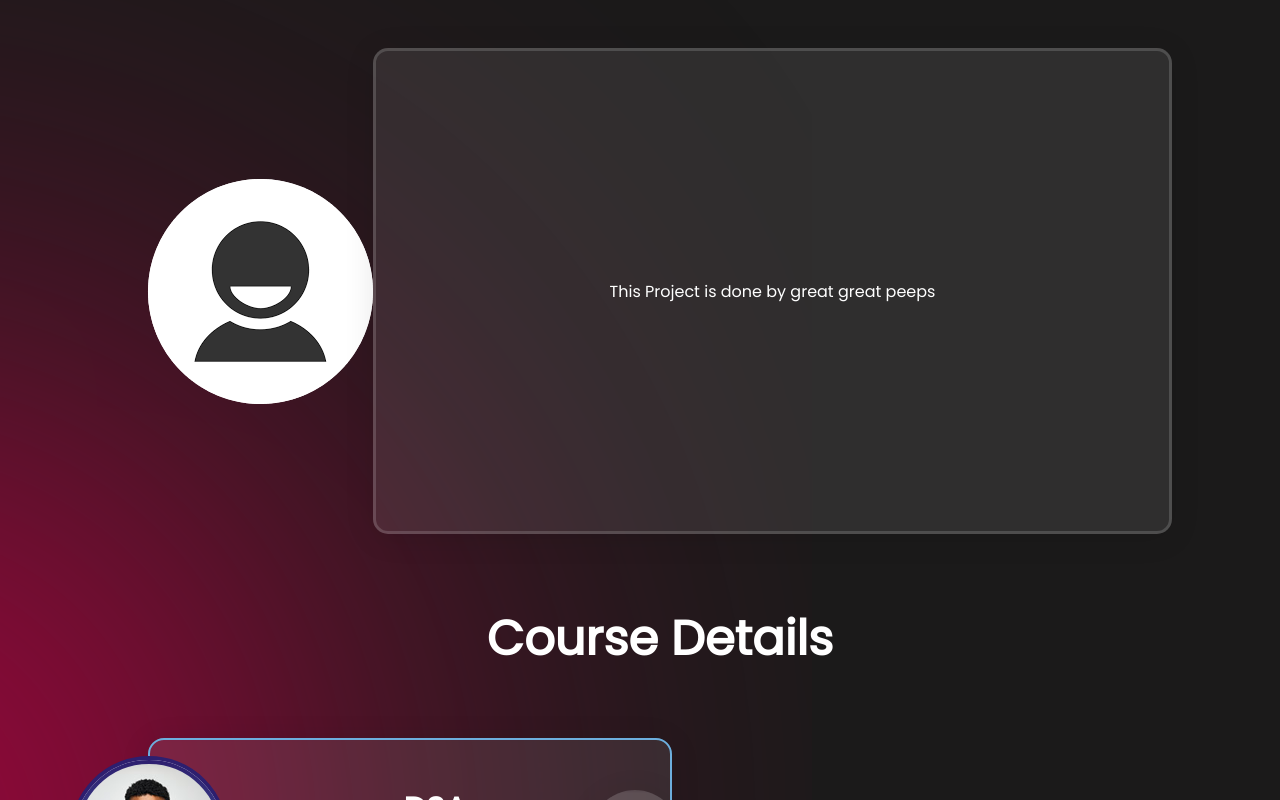
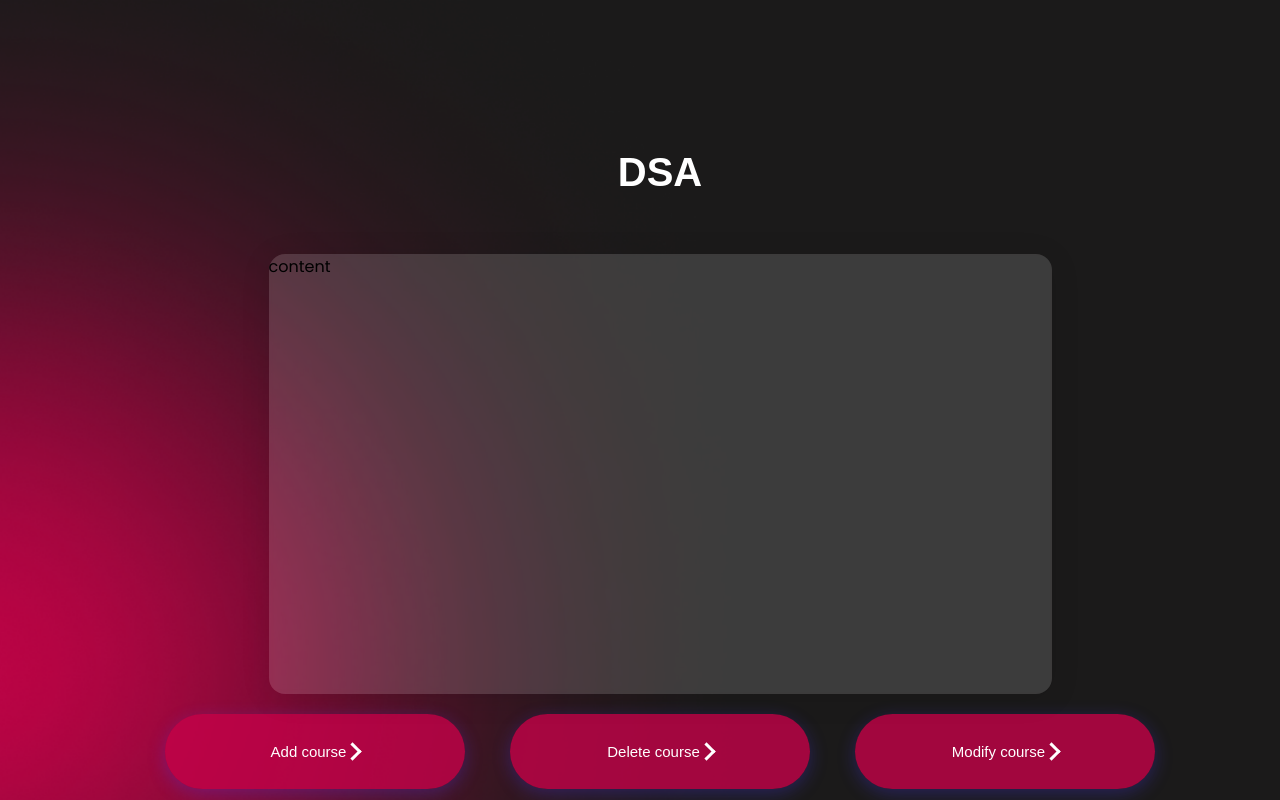
Before and after one commit to Pranjal-231003/Course_Reg_And_Time_table_Gen, a React (Create React App) app in the folder isdl/: page / in a window 1280 px wide. Shown: the part 240-1040 px from the top of the page. Built offline with nearby package versions, Linux system fonts and the light colour scheme.

Commit message:
added admin page

```diff
--- a/isdl/src/App.js
+++ b/isdl/src/App.js
@@ -1,12 +1,14 @@
 import React from 'react';
 import StudentDetails from './Pages/StudentDetails/StudentDetails';
 import LandingPage from "./Pages/LandingPage/LandingPage";
+import AdminPage from "./Pages/AdminPage/AdminPage"
 function App()
 {
   return (
 <>
-<StudentDetails />
+{/* <StudentDetails /> */}
 {/* <LandingPage/> */}
+<AdminPage/>
 </>
   );
 }
--- /dev/null
+++ b/isdl/src/Pages/AdminPage/AdminPage.js
@@ -0,0 +1,36 @@
+import React from 'react';
+import apcss from './AdminPage.module.css'
+//import logo_lnm from '../src/images/logo_lnm.png';
+// import CourseCard from '../../components/CourseCard/CourseCard';
+// import course from '../../Data/CourseDetails';
+function App()
+{
+  return (
+<>
+  <div className={apcss.main}>
+
+      <div className={apcss.lnmlogo}></div>
+
+
+   <div> <h1 className={apcss.admin}>Admin</h1> </div>
+   <div> <h2 className={apcss.dsa}>DSA</h2></div>
+
+    <div className={apcss.content}>content</div>
+    <div className={apcss.maindiv}>
+        <div><button className={apcss.addcourse} >Add course<i className={apcss.arrow}></i> </button></div>
+        <div><button className={apcss.deletecourse} >Delete course<i className={apcss.arrow}></i></button></div>
+        <div><button className={apcss.modifycourse}>Modify course<i  className={apcss.arrow}></i></button></div>
+    </div>
+
+    </div>
+
+
+
+
+
+
+</>
+  );
+}
+
+export default App;
--- /dev/null
+++ b/isdl/src/Pages/AdminPage/AdminPage.module.css
@@ -0,0 +1,211 @@
+.main{
+    background-image: url('../../images/Group 39577background1.png');
+    background-size: cover;
+    background-position: center;
+    background-repeat: no-repeat;
+    width: 100%;
+    min-height: 100vh;
+    height: auto;
+    display: flex;
+    flex-direction: column;
+    align-items: center;
+    padding: 20px;
+    padding-top: 80px;
+}
+.img{
+    background-image: url('../../images/image 2lnm_img.png');
+    background-size: cover;
+    background-repeat: no-repeat;
+
+
+
+
+}
+
+.lnmlogo{
+    width:175vh;
+    height: 35px;
+    background-image: url('../../images/Group 48logo_lnm1.svg');
+    background-size: auto;
+    background-repeat: no-repeat;
+    background-position: left;
+}
+
+
+
+.content
+{
+    width: 783px;
+    height: 440px;
+
+
+
+    background: rgba(255, 255, 255, 0.15);
+    border-radius: 16px;
+    box-shadow: 0 4px 30px rgb(0 0 0 / 10%);
+    backdrop-filter: blur(2px);
+    -webkit-backdrop-filter: blur(2px);
+    border: 3px solid rgba(255, 255, 255, 0.15);
+    border-width : 0;
+}
+
+.admin
+{
+    color: #FFF;
+
+text-align: center;
+font-family: Arial;
+font-size: 57px;
+font-style: normal;
+font-weight: 1200;
+line-height: 96px;
+width: 611px;
+height:96 px;
+margin-top:63px 399px 1681px 399px ;
+
+}
+
+.dsa
+{width: 611px;
+height:96 px;
+
+    color: #FFF;
+
+text-align: center;
+font-family: Arial;
+font-size: 40px;
+font-style: normal;
+font-weight: 1200;
+line-height: 96px; /* 240% */
+margin-top:77px;
+
+}
+
+.maindiv
+{
+   display:flex;
+   flex-direction:row;
+   font-family: Arial;
+}
+
+.addcourse{
+    display:flex;
+    flex-direction:row;
+    justify-content:center;
+    align-items:center;
+     border-radius: 86.35px;
+
+border: 1px solid #FF3D00;
+
+background-color: rgba(197, 2, 73, 0.8);
+box-shadow : 0px 4.62591px 18.50365px 0px rgba(74, 58, 255, 0.28);
+display: flex;
+width: 300px;
+height: 44px;
+
+align-items:center;
+
+padding: 37.6px 61.1px;
+  color: white;
+
+
+/* Green */
+
+
+display:flex;
+    flex-direction:row;
+    justify-content:center;
+  text-decoration: none;
+  display: flex;
+  font-size: 15px;
+  border-width : 0;
+
+  margin-top:20px;
+
+
+}
+
+
+.deletecourse{
+    display:flex;
+    flex-direction:row;
+    justify-content:center;
+    border-radius: 86.35px;
+border: 1px solid #FF3D00;
+
+background-color: rgba(197, 2, 73, 0.8);
+box-shadow : 0px 4.62591px 18.50365px 0px rgba(74, 58, 255, 0.28);
+
+width: 300px;
+height: 44px;
+
+align-items:center;
+
+padding: 37.6px 61.1px;
+  color: white;
+
+
+
+
+
+
+
+
+/* Green */
+
+
+border-width : 0;
+  text-decoration: none;
+  display: flex;
+  font-size: 15px;
+  margin-top:20px;
+  margin-left:45px;
+  margin-right:45px;
+  float:none;
+
+}
+.modifycourse{
+    display:flex;
+    flex-direction:row;
+    justify-content:center;
+    border-radius: 86.35px;
+    float: right;
+
+    border-width : 0;
+    background: var(--4-a-3-aff, rgba(197, 2, 72, 0.80));
+    box-shadow: 0px 4.62591px 18.50365px 0px rgba(74, 58, 255, 0.28);
+width: 300px;
+height: 44px;
+
+align-items:center;
+
+padding: 37.6px 61.1px;
+  color: white;
+
+  margin-top:20px;
+
+
+/* Green */
+
+
+
+  text-decoration: none;
+
+  font-size: 15px;
+
+
+}
+
+.arrow
+{
+    font-size: 15px;
+        border: solid white;
+        border-width: 0 3px 3px 0;
+
+        padding: 5px;
+        display: inline-block;
+
+
+        transform: rotate(-45deg);
+        -webkit-transform: rotate(-45deg);
+      }
```
